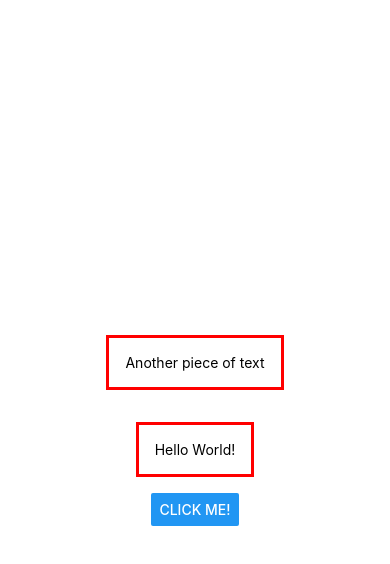
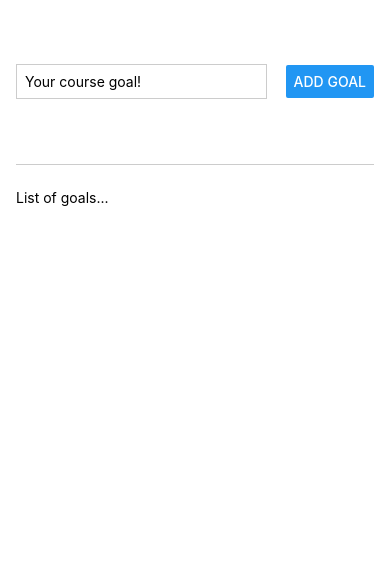
Before and after one commit to juanpablohdzm/ReactNativeProjects, a React Native app in the folder RNCourse/: screen / in a window 390 px wide. Shown: the top 564 px of the page. Built offline with nearby package versions, Linux system fonts and the light colour scheme.

Commit message:
flexbox to create layouts.

```diff
--- a/RNCourse/App.js
+++ b/RNCourse/App.js
@@ -1,26 +1,43 @@
-import { StyleSheet, Text, View, Button } from "react-native";
+import { StyleSheet, Text, View, Button, TextInput } from "react-native";
 
 export default function App() {
   return (
-    <View style={styles.container}>
-      <View>
-        <Text style={customStyle.dummyText}>Another piece of text</Text>
+    <View style={styles.appContainer}>
+      <View style={styles.inputContainer}>
+        <TextInput style={styles.textInput} placeholder="Your course goal!"/>
+        <Button title="Add Goal"/>
       </View>
-      <Text style={customStyle.dummyText}>Hello World!</Text>
-      <Button title="click me!" />
+      <View style={styles.goalsContainer}>
+        <Text>List of goals...</Text>
+      </View>
     </View>
   );
 }
 
-const customStyle = StyleSheet.create({
-  dummyText: { margin: 16, borderWidth: 3, borderColor: "red", padding: 16 },
-});
+
 
 const styles = StyleSheet.create({
-  container: {
-    flex: 1,
-    backgroundColor: "#fff",
-    alignItems: "center",
-    justifyContent: "center",
+  appContainer:{
+    flex: 1, //Takes all the space available
+    paddingHorizontal: 16
   },
+  inputContainer:{
+    flex: 1, //Takes 1/5 of the space because goals container uses 4/5 1+4= 5
+    flexDirection: 'row',
+    justifyContent:'space-between',
+    alignItems: 'center',
+    marginBottom: 24,
+    borderBottomWidth: 1,
+    borderBottomColor: '#cccccc'
+  },
+  textInput: {
+    borderWidth: 1,
+    borderColor: '#cccccc',
+    width: '70%',
+    marginRight: 8,
+    padding:8
+  },
+  goalsContainer: {
+    flex: 4
+  }
 });
```
